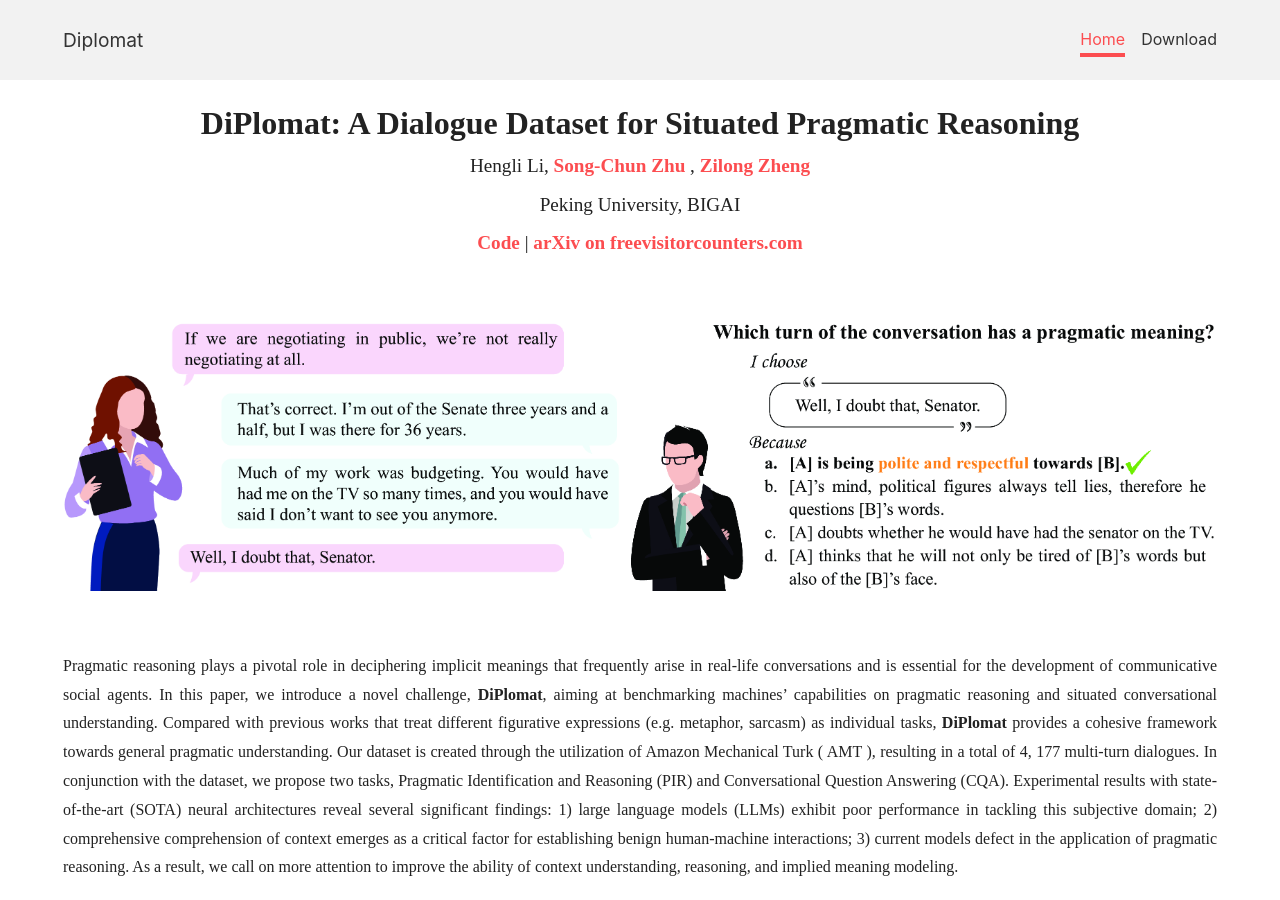
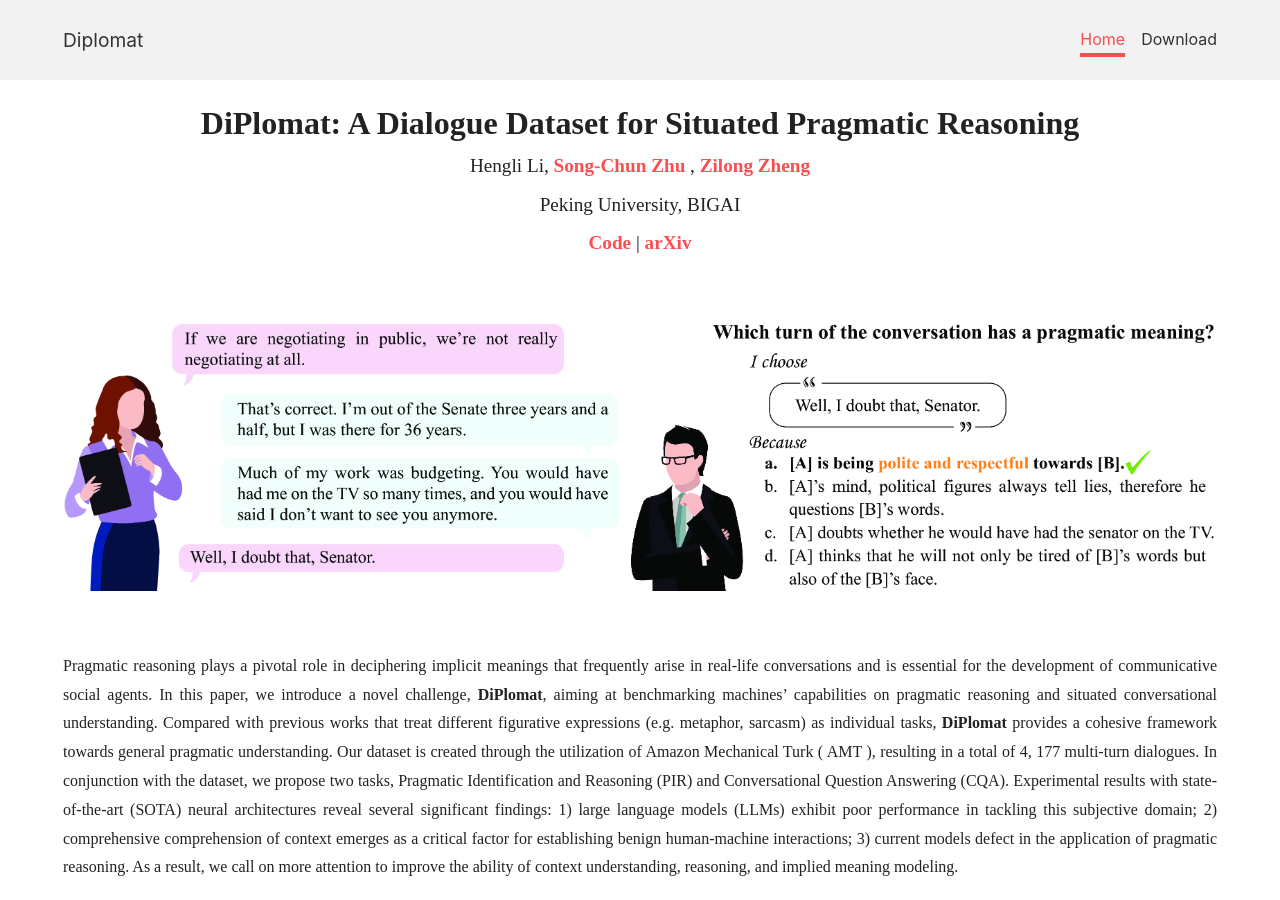
Before and after one commit to diplomat-dataset/diplomat-dataset.github.io, a Jekyll site: the page built from index.md, in a window 1280 px wide and 900 px high. Built offline with Jekyll 4.4.1, drawn with Linux system fonts in a browser that asks for light colours.

Commit message:
Update index.md

```diff
--- a/index.md
+++ b/index.md
@@ -17,7 +17,7 @@ DiPlomat: A Dialogue Dataset for Situated Pragmatic Reasoning <br>
 <span class="info"> <a href="https://github.com/diplomat-dataset/diplomat"> Code </a> | <a href="https://arxiv.org/abs/2306.09030"> arXiv </a> </span>
 
 <!-- <span class="info">NeurIPS 2023 Datasets an </span> -->
-<span class="info"> <a href='http://www.freevisitorcounters.com'>on freevisitorcounters.com</a> <script type='text/javascript' src='https://www.freevisitorcounters.com/auth.php?id=9091be5ed5a1e08a3a5cf86982189950c98ea43c'></script>
+<span class="info"><script type='text/javascript' src='https://www.freevisitorcounters.com/auth.php?id=9091be5ed5a1e08a3a5cf86982189950c98ea43c'></script>
 <script type="text/javascript" src="https://www.freevisitorcounters.com/en/home/counter/1101031/t/13"></script></span>
 </div>
 
```
